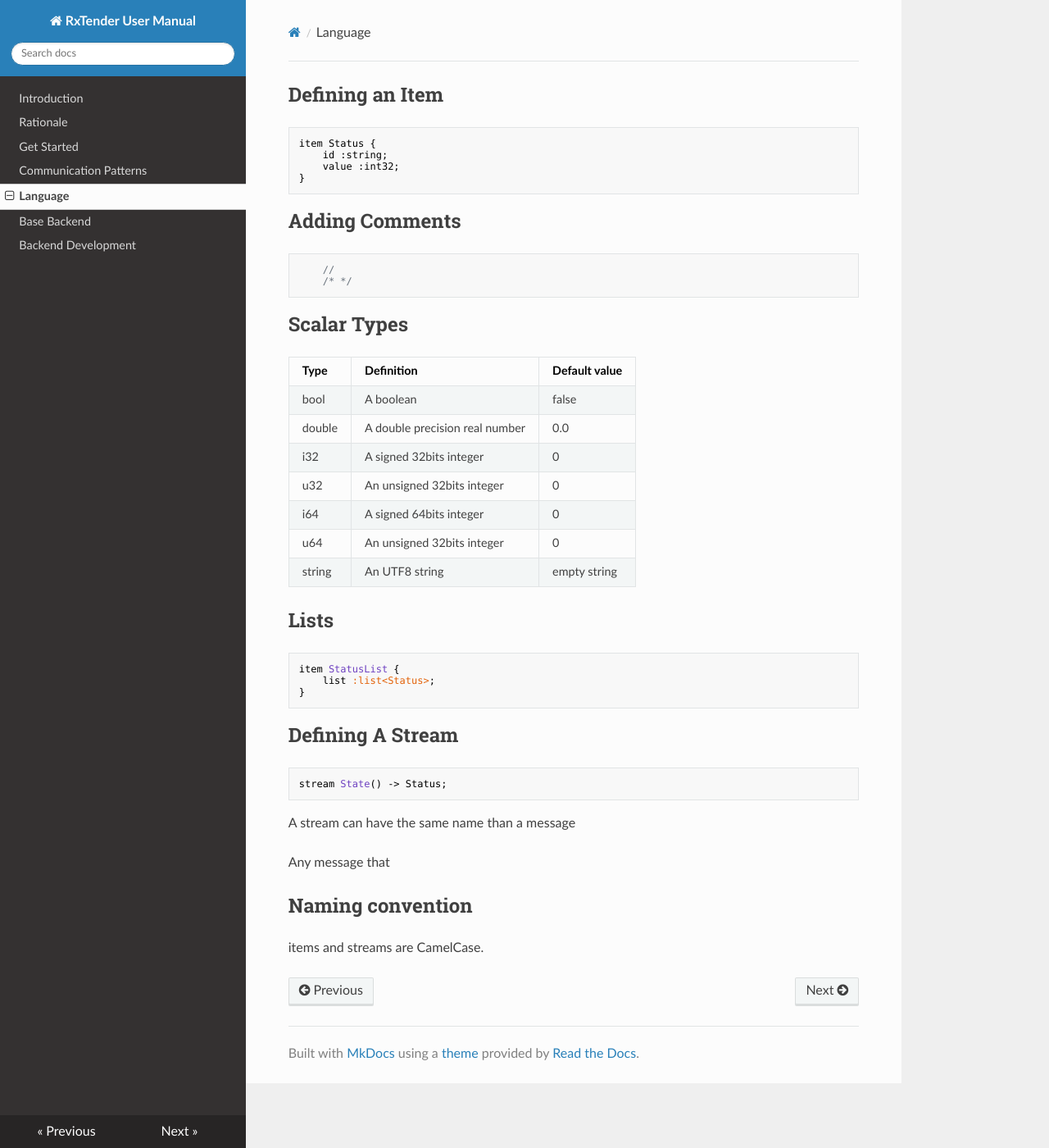
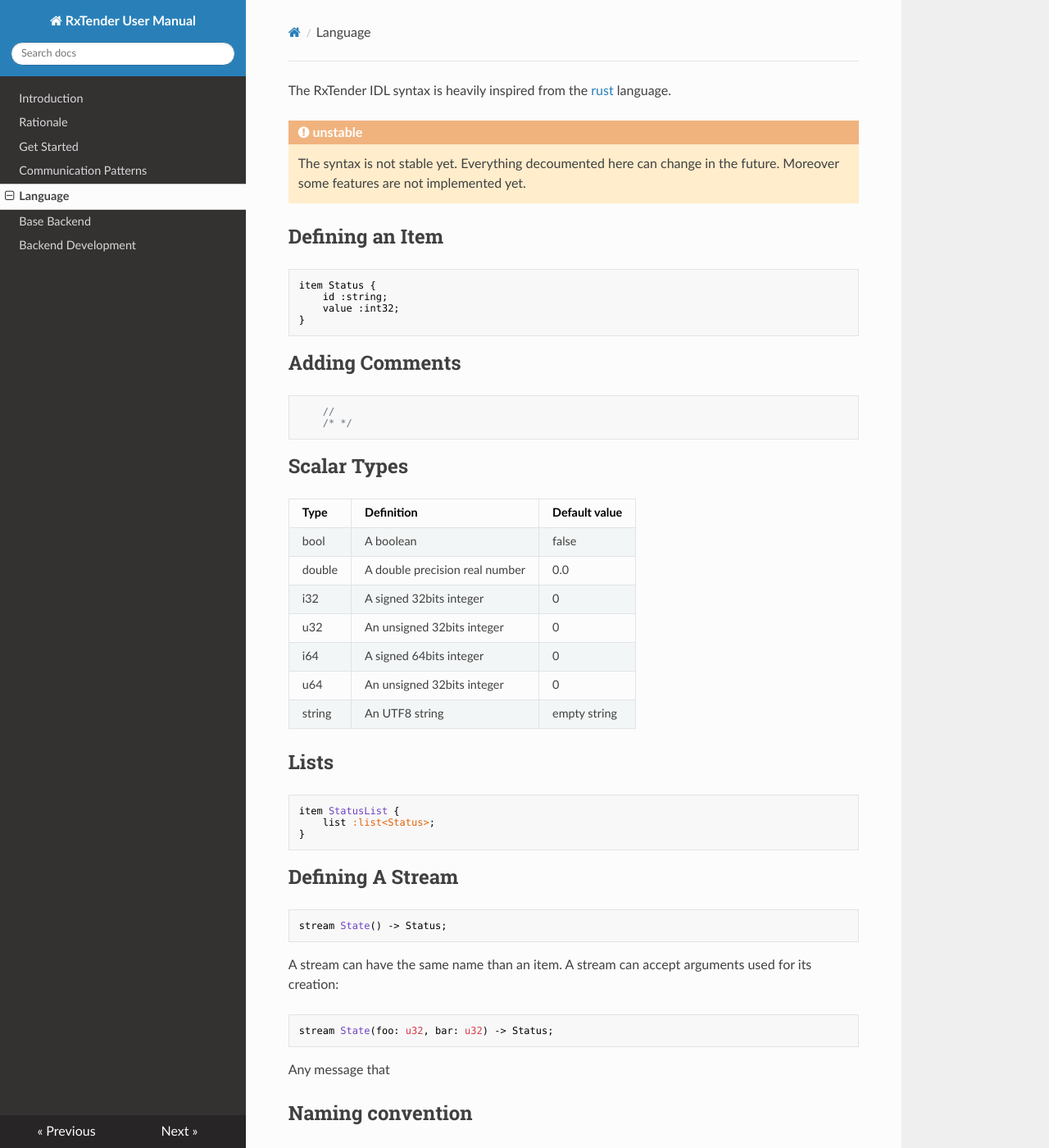
Before and after one commit to rxtender/user-manual, an MkDocs documentation site: the page built from docs/language.md, in a window 1280 px wide and 1400 px high. Shown: the whole window at 82% size. Built offline with MkDocs 1.6.1, drawn with Linux system fonts in a browser that asks for light colours; nearby versions of some CDN libraries; old or Windows-style settings are respelled for this version of MkDocs.

Commit message:
Added warning on language definition

```diff
--- a/docs/language.md
+++ b/docs/language.md
@@ -1,3 +1,9 @@
+The RxTender IDL syntax is heavily inspired from the
+[rust](https://www.rust-lang.org) language.
+
+!!! attention "unstable"
+    The syntax is not stable yet. Everything decoumented here can
+    change in the future. Moreover some features are not implemented yet.
 
 ## Defining an Item
 
@@ -34,7 +40,9 @@
 
     stream State() -> Status;
 
-A stream can have the same name than a message
+A stream can have the same name than an item. A stream can accept arguments used for its creation:
+
+    stream State(foo: u32, bar: u32) -> Status;
 
 Any message that
 
```
